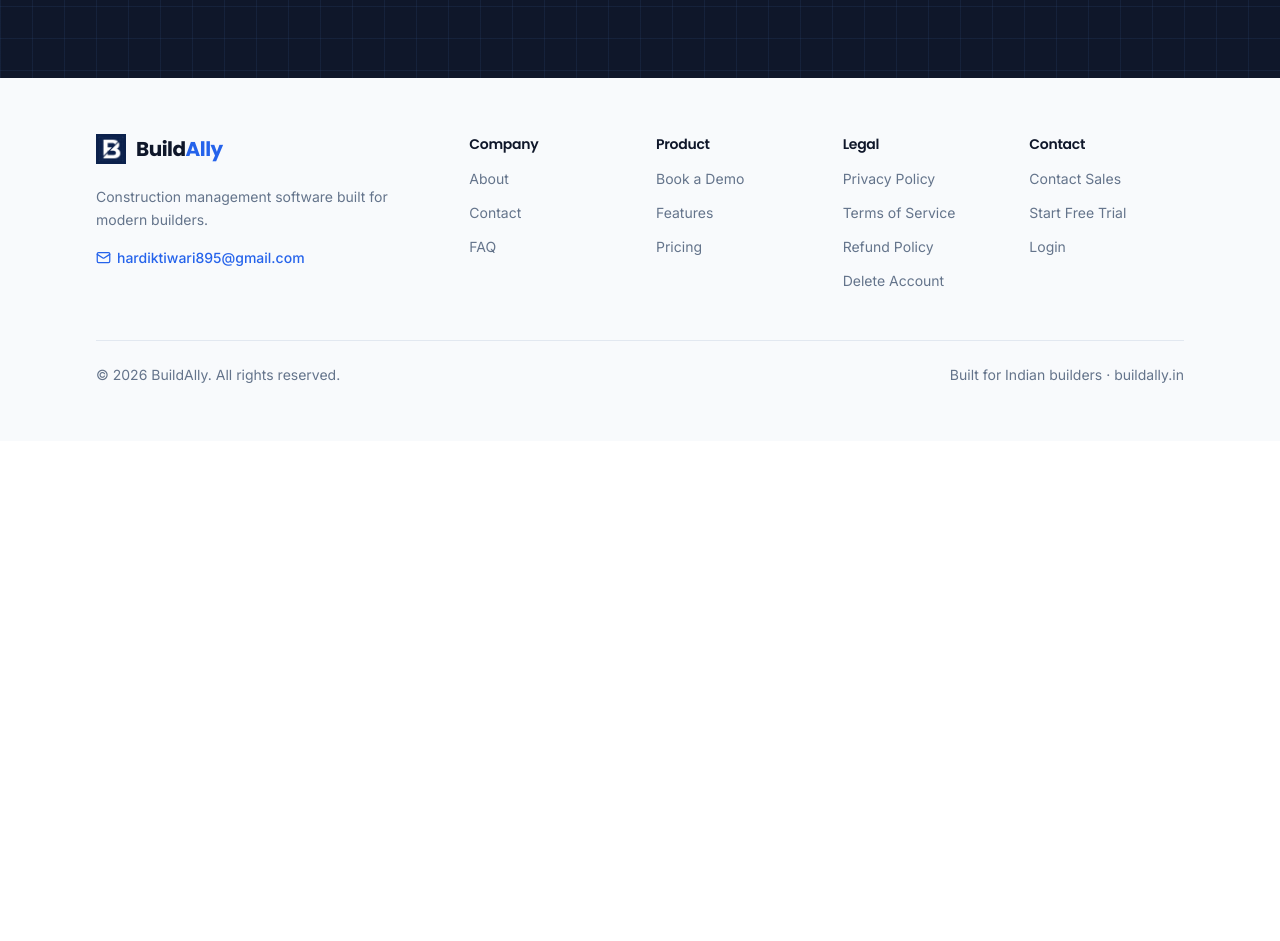
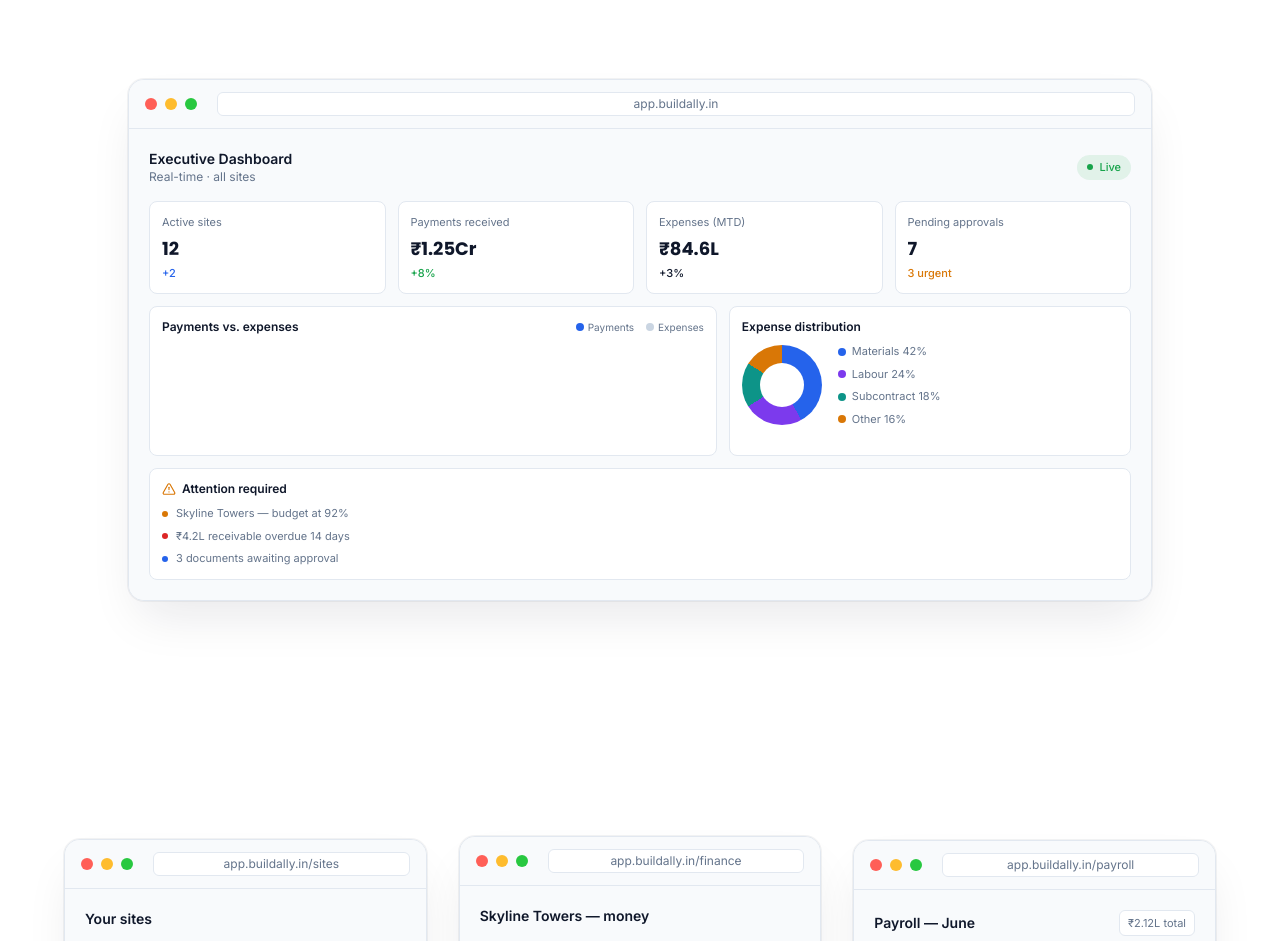
Before and after one commit to HardikKnows/buildAlly-website, a Next.js app: page /playstore-assets in a window 1280 px wide. Before the commit this address had no page. Shown: the part 860-1801 px from the top of the page. Before the commit the page ends 1301 px from the top, so only its background shows below. Built offline with nearby package versions, Linux system fonts and the light colour scheme.

Commit message:
/playstore assets

```diff
--- a/src/app/layout.js
+++ b/src/app/layout.js
@@ -1,9 +1,7 @@
 import { Poppins, Inter } from "next/font/google";
 import "./globals.css";
 import { SITE } from "@/lib/site";
-import { Navbar } from "@/components/site/Navbar";
-import { Footer } from "@/components/site/Footer";
-import { MobileCTABar } from "@/components/site/MobileCTABar";
+import { SiteChrome } from "@/components/site/SiteChrome";
 
 const poppins = Poppins({
   variable: "--font-poppins",
@@ -132,7 +130,7 @@ export default function RootLayout({ children }) {
       lang="en"
       className={`${poppins.variable} ${inter.variable} h-full scroll-smooth`}
     >
-      <body className="min-h-full flex flex-col bg-white text-ink pb-17 md:pb-0">
+      <body className="min-h-full flex flex-col bg-white text-ink">
         <StructuredData />
         <a
           href="#main"
@@ -140,12 +138,7 @@ export default function RootLayout({ children }) {
         >
           Skip to content
         </a>
-        <Navbar />
-        <main id="main" className="flex-1">
-          {children}
-        </main>
-        <Footer />
-        <MobileCTABar />
+        <SiteChrome>{children}</SiteChrome>
       </body>
     </html>
   );
--- /dev/null
+++ b/src/app/playstore-assets/page.js
@@ -0,0 +1,79 @@
+import { BrowserFrame, PhoneFrame } from "@/components/ui/Frames";
+import { DashboardMockup } from "@/components/mockups/DashboardMockup";
+import { PhoneMockup } from "@/components/mockups/PhoneMockup";
+import {
+  PanelApprovals,
+  PanelDocuments,
+  PanelFinance,
+  PanelPayroll,
+  PanelSiteHub,
+} from "@/components/mockups/Panels";
+
+export const metadata = {
+  title: "Play Store Assets",
+  description: "Temporary BuildAlly page for generating Google Play Store assets.",
+  robots: { index: false, follow: false },
+};
+
+const PRODUCT_PANELS = [
+  { id: "site-hub", url: "app.buildally.in/sites", Panel: PanelSiteHub },
+  { id: "finance", url: "app.buildally.in/finance", Panel: PanelFinance },
+  { id: "payroll", url: "app.buildally.in/payroll", Panel: PanelPayroll },
+  { id: "documents", url: "app.buildally.in/documents", Panel: PanelDocuments },
+  { id: "approvals", url: "app.buildally.in/approvals", Panel: PanelApprovals },
+];
+
+function AssetSection({ id, children }) {
+  return (
+    <section
+      id={id}
+      className="flex min-h-screen items-center justify-center bg-white px-6 py-24"
+    >
+      {children}
+    </section>
+  );
+}
+
+export default function PlayStoreAssetsPage() {
+  return (
+    <main id="main" className="bg-white">
+      <AssetSection id="hero-phone-mockup">
+        <PhoneFrame>
+          <PhoneMockup />
+        </PhoneFrame>
+      </AssetSection>
+
+      <AssetSection id="dashboard-mockup">
+        <div className="w-full max-w-5xl">
+          <BrowserFrame>
+            <DashboardMockup />
+          </BrowserFrame>
+        </div>
+      </AssetSection>
+
+      <AssetSection id="product-screenshots">
+        <div className="grid w-full max-w-6xl grid-cols-1 items-center gap-8 md:grid-cols-2 xl:grid-cols-3">
+          {PRODUCT_PANELS.map(({ id, url, Panel }) => (
+            <BrowserFrame key={id} url={url}>
+              <Panel />
+            </BrowserFrame>
+          ))}
+        </div>
+      </AssetSection>
+
+      <AssetSection id="mobile-experience">
+        <PhoneFrame>
+          <PhoneMockup />
+        </PhoneFrame>
+      </AssetSection>
+
+      <AssetSection id="dashboard-showcase">
+        <div className="w-full max-w-6xl">
+          <BrowserFrame>
+            <DashboardMockup />
+          </BrowserFrame>
+        </div>
+      </AssetSection>
+    </main>
+  );
+}
--- /dev/null
+++ b/src/components/site/SiteChrome.js
@@ -0,0 +1,29 @@
+"use client";
+
+import { usePathname } from "next/navigation";
+import { Navbar } from "@/components/site/Navbar";
+import { Footer } from "@/components/site/Footer";
+import { MobileCTABar } from "@/components/site/MobileCTABar";
+
+const CHROMELESS_ROUTES = new Set(["/playstore-assets"]);
+
+export function SiteChrome({ children }) {
+  const pathname = usePathname();
+  const chromeless = CHROMELESS_ROUTES.has(pathname);
+
+  if (chromeless) {
+    return <>{children}</>;
+  }
+
+  return (
+    <>
+      <Navbar />
+      <main id="main" className="flex-1">
+        {children}
+      </main>
+      <Footer />
+      <MobileCTABar />
+      <div className="h-17 md:hidden" aria-hidden="true" />
+    </>
+  );
+}
```
